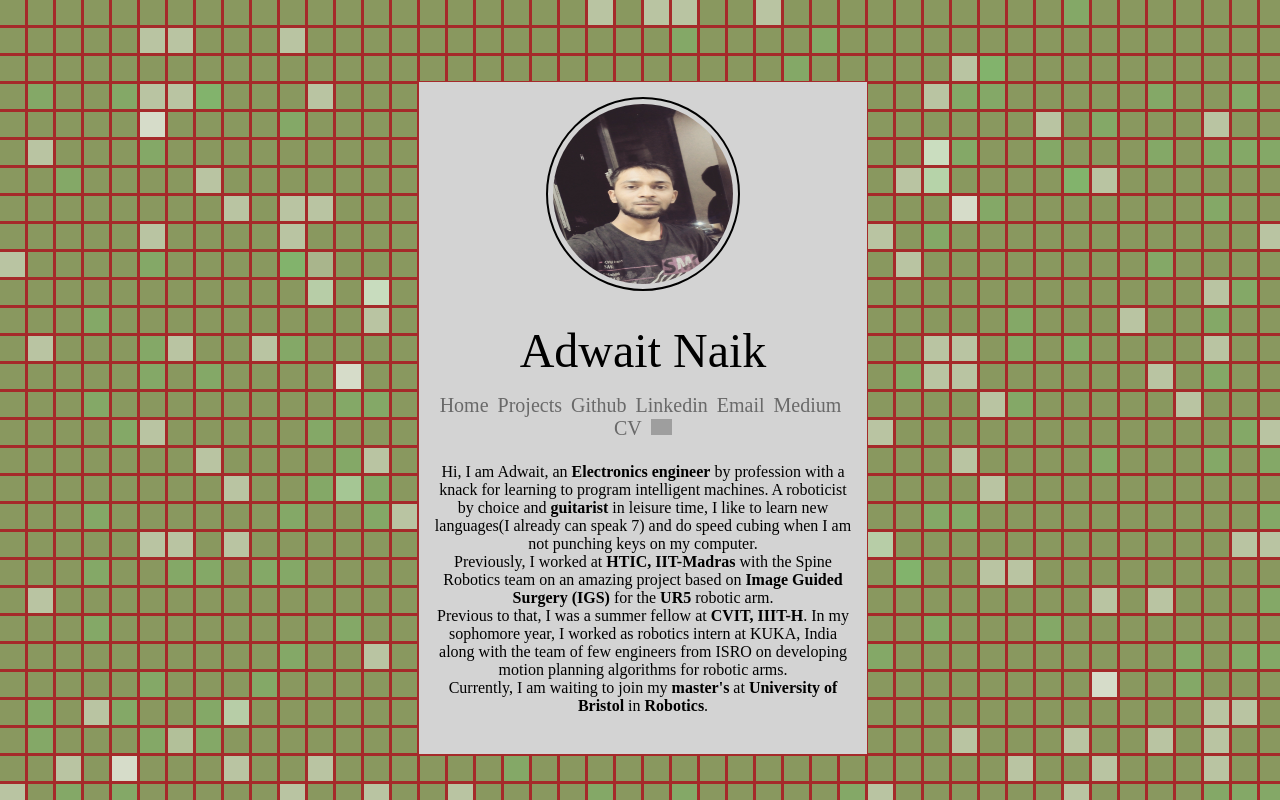
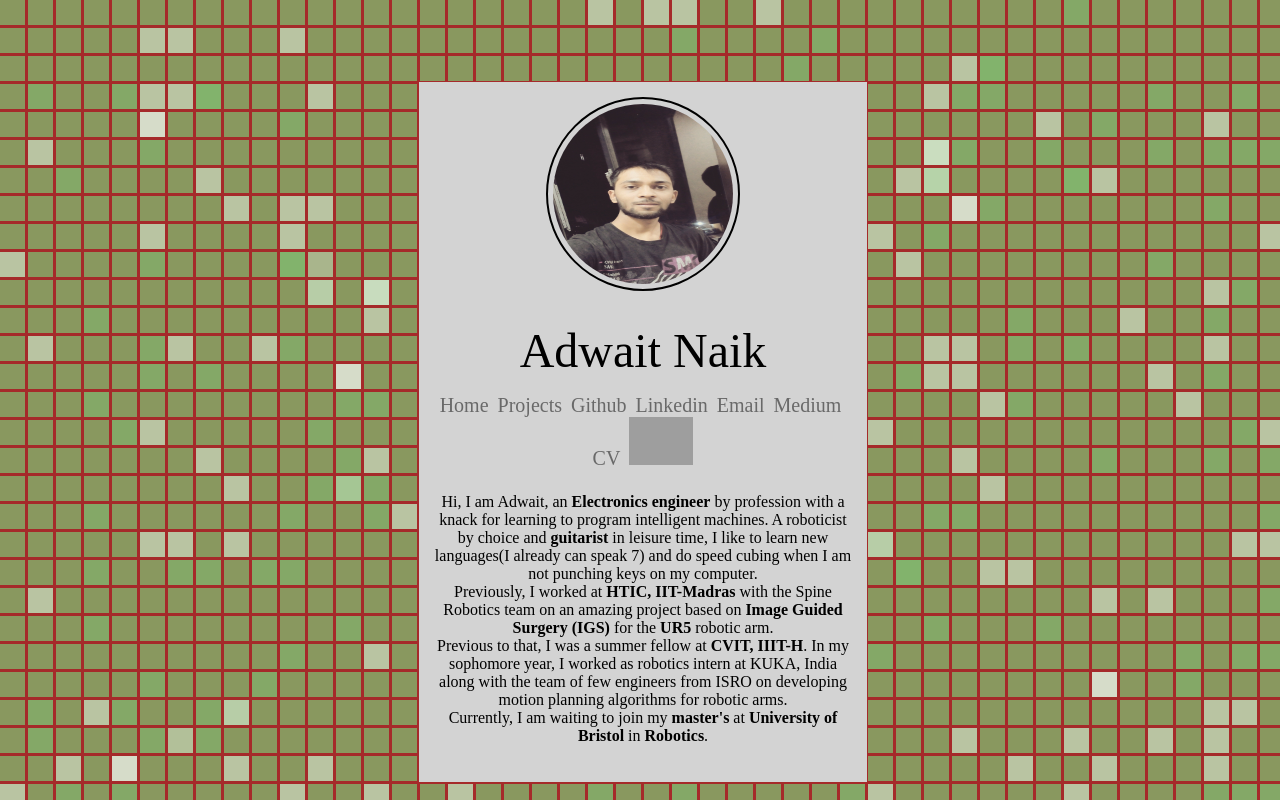
Before and after one commit to Adwait1997/Adwait1997.github.io, a plain HTML site: page index.html in a window 1280 px wide. Drawn offline with Linux system fonts and the light colour scheme; grey boxes are pictures that could not be loaded.

Commit message:
Update index.html

```diff
--- a/index.html
+++ b/index.html
@@ -28,7 +28,7 @@
                 <a href="mailto:adwaitnaik2@gmail.com"><li> Email </li></a>
                 <a href="https://medium.com/@adwaitnaik2"><li> Medium </li></a>
                 <a href="https://drive.google.com/file/d/1qNyCPirhmOFppb4OFTKFtz642Q7PbGVL/view?usp=sharing"><li> CV </li></a>
-                <a href="https://sourcerer.io/addy1997"><img src="https://sourcerer.io/icons/logo-sharing.svg"height="16px" alt="Sourcerer"></a>
+                <a href="https://sourcerer.io/addy1997"><img src="https://sourcerer.io/icons/logo-sharing.svg"height="48px" alt="Sourcerer"></a>
             </ul>
         </div>
         <div id="blurb" class="invisible">
```
